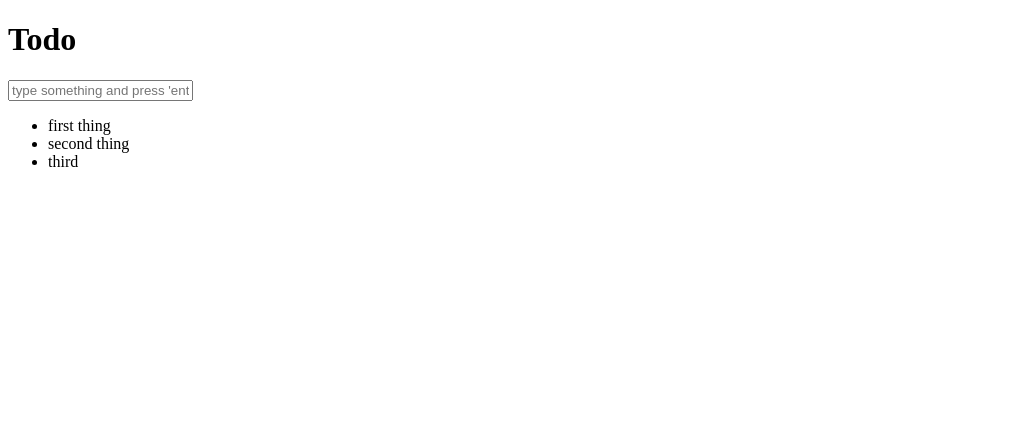
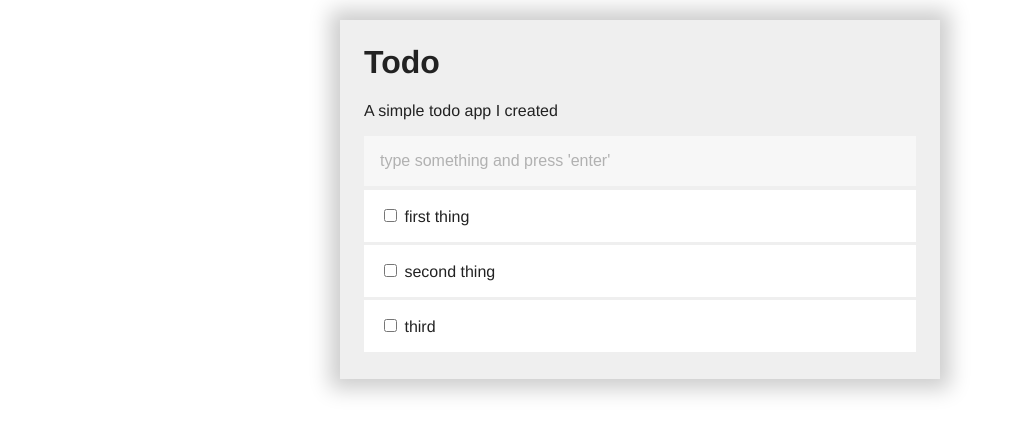
Before and after one commit to mrsteele/vue-playground, a Nuxt app: page /todo in a window 1280 px wide. Shown: the top 434 px of the page, without its empty margins (0-1012 px from the left). Built offline with nearby package versions, Linux system fonts and the light colour scheme.

Commit message:
Using external components

```diff
--- /dev/null
+++ b/components/MainLayout.vue
@@ -0,0 +1,19 @@
+<template>
+  <main>
+    <slot></slot>
+  </main>
+</template>
+
+<style>
+  main {
+    color: #222;
+    background-color: #efefef;
+    font-family: Helvetica, Arial, "sans-serif";
+    padding: 1.5em;
+    max-width: 600px;
+    margin: 20px auto;
+    box-shadow: 0 0 20px 10px rgba(0, 0, 0, 0.2);
+  }
+
+  * { box-sizing: border-box; }
+</style>
--- /dev/null
+++ b/components/NewTodo.vue
@@ -0,0 +1,38 @@
+<template>
+  <form v-on:submit="add">
+    <input v-model="newTodo" placeholder="type something and press 'enter'" />
+  </form>
+</template>
+
+<style scoped>
+  input {
+    width: 100%;
+    padding: 1em;
+    border: none;
+    margin-bottom: 0.2em;
+    font-size: 1em;
+    opacity: 0.5;
+    transition: all 0.2s ease-out;
+    outline: none;
+  }
+
+  input:focus {
+    opacity: 1;
+    background: #fff;
+  }
+</style>
+
+<script>
+export default {
+  data: () => ({
+    newTodo: ''
+  }),
+  methods: {
+    add: function (e) {
+      e.preventDefault()
+      this.$emit('add', this.newTodo)
+      this.newTodo = ''
+    }
+  }
+}
+</script>
--- /dev/null
+++ b/components/TodoItem.vue
@@ -0,0 +1,34 @@
+<template>
+  <div class="item" v-bind:class="{ completed: complete }" v-on:click="$emit('toggle')">
+    <input type="checkbox" class="checkbox" v-model="complete" /> {{ text }}
+  </div>
+</template>
+
+<style scoped>
+  .item {
+    user-select: none;
+    padding: 1em;
+    background: #fff;
+    margin-bottom: 0.2em;
+    cursor: pointer;
+  }
+
+  .item:hover {
+    color: #999;
+  }
+
+  .checkbox {
+    pointer-events: none;
+  }
+
+  .completed {
+    text-decoration: line-through;
+    opacity: 0.5;
+  }
+</style>
+
+<script>
+export default {
+  props: ['text', 'complete']
+}
+</script>
--- a/pages/todo.vue
+++ b/pages/todo.vue
@@ -1,27 +1,31 @@
 <template>
-  <main>
+  <main-layout>
     <h1>Todo</h1>
-    <form v-on:submit="add">
-      <input v-model="newTodo" placeholder="type something and press 'enter'" />
-    </form>
-    <ul class="todos">
-      <li v-for="todo in todos" v-bind:class="{ completed: todo.complete }" v-on:click="toggle(todo.id)">
-        {{ todo.text }}
-      </li>
-    </ul>
-  </main>
+    <p>A simple todo app I created</p>
+    <new-todo v-on:add="add"></new-todo>
+    <div>
+      <todo-item
+        v-for="todo in todos"
+        :key="todo.id"
+        :text="todo.text"
+        :complete="todo.complete"
+        v-on:toggle="toggle(todo.id)"
+      ></todo-item>
+    </div>
+  </main-layout>
 </template>
 
-<style>
-.todos li { cursor: pointer; }
-.todos li:hover { color: blue; }
-.completed { text-decoration: line-through; }
+<style scoped>
+  h1, p { margin-top: 0; }
 </style>
 
 <script>
+import MainLayout from '../components/MainLayout.vue'
+import TodoItem from '../components/TodoItem.vue'
+import NewTodo from '../components/NewTodo.vue'
+
 export default {
   data: () => ({
-    newTodo: '',
     todos: [{
       id: 1,
       complete: false,
@@ -36,6 +40,11 @@ export default {
       text: 'third'
     }]
   }),
+  components: {
+    MainLayout,
+    NewTodo,
+    TodoItem
+  },
   methods: {
     toggle: function (id) {
       const todo = this.todos.find(todo => todo.id === id)
@@ -44,14 +53,12 @@ export default {
         todo.complete = !todo.complete
       }
     },
-    add: function (e) {
-      e.preventDefault()
+    add: function (text) {
       this.todos.unshift({
+        text,
         id: Date.now(),
-        text: this.newTodo,
         complete: false
       })
-      this.newTodo = ''
     }
   },
   head () {
```
